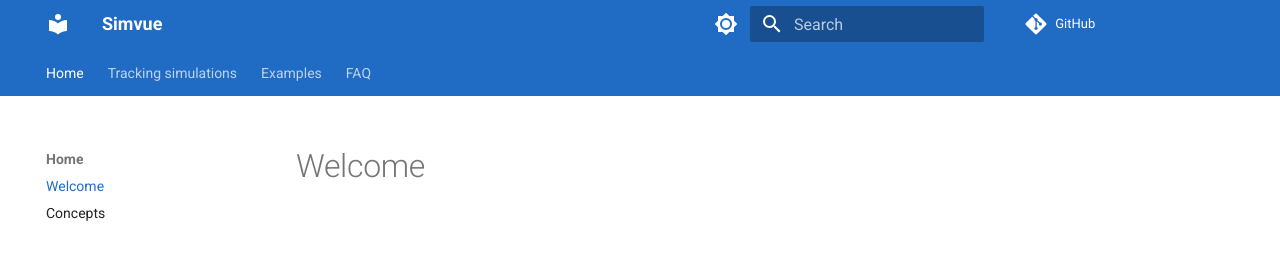
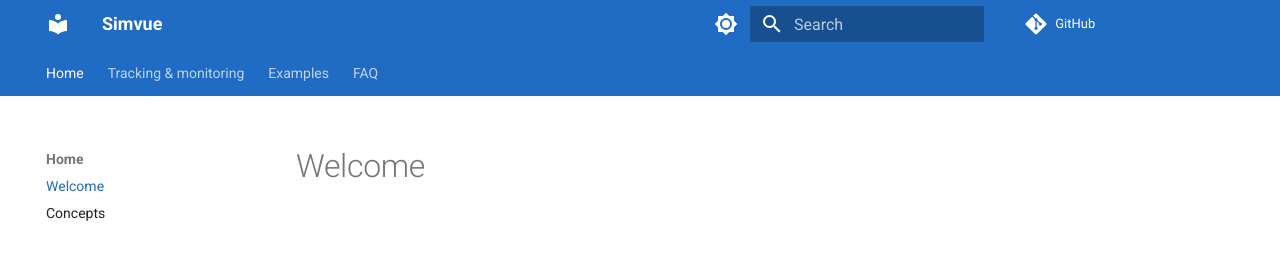
Before and after one commit to simvue-io/docs, an MkDocs documentation site: the page built from docs/index.md, in a window 1280 px wide. Shown: the top 257 px of the page. Built offline with MkDocs 1.6.1 and Material for MkDocs 9.7.7, drawn with Linux system fonts in a browser that asks for light colours.

Commit message:
Generalise title of tracking pages

```diff
--- a/mkdocs.yml
+++ b/mkdocs.yml
@@ -18,7 +18,7 @@ nav:
   - Home:
     - Welcome: index.md
     - Concepts: concepts.md
-  - Tracking simulations:
+  - Tracking & monitoring:
     - Getting started: python-client/getting-started.md
     - Overview: python-client/overview.md
     - Configuration: python-client/configuration.md
```
